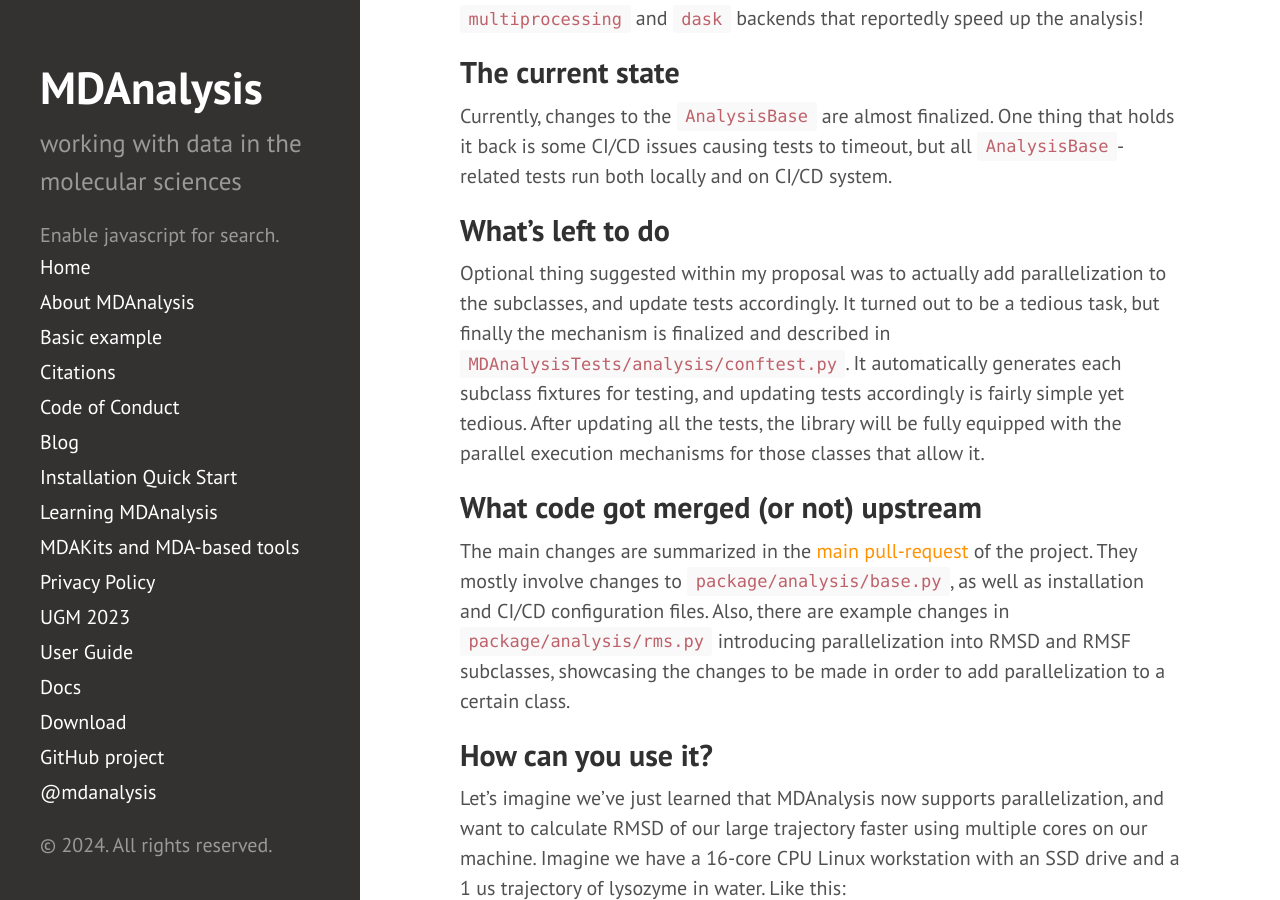
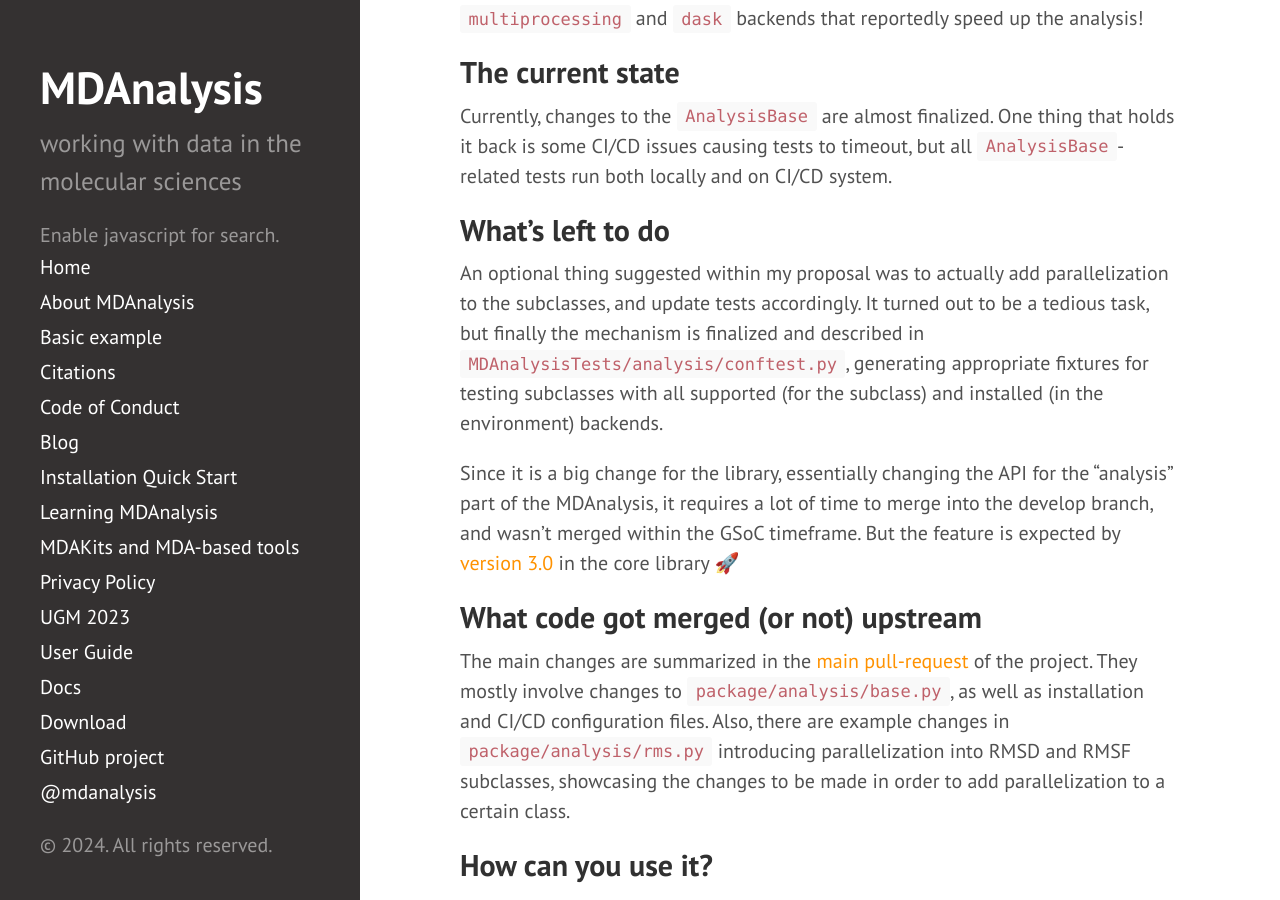
Before and after one commit to MDAnalysis/MDAnalysis.github.io, a Jekyll site: the page built from _posts/2024-01-11-gsoc2023_marinegor.md, in a window 1280 px wide and 900 px high, scrolled down 1472 px. Built offline with Jekyll 4.4.1, drawn with Linux system fonts in a browser that asks for light colours; comment, search, counter and statistics services are not loaded.

Commit message:
Add text about not being able to merge PR within GSoC timeframe

```diff
--- a/_posts/2024-01-11-gsoc2023_marinegor.md
+++ b/_posts/2024-01-11-gsoc2023_marinegor.md
@@ -33,8 +33,9 @@ I've also added `ParallelExecutor` and `ResultsGroup` classes that abstract away
 Currently, changes to the `AnalysisBase` are almost finalized. One thing that holds it back is some CI/CD issues causing tests to timeout, but all `AnalysisBase`-related tests run both locally and on CI/CD system.
 
 ## What's left to do
-Optional thing suggested within my proposal was to actually add parallelization to the subclasses, and update tests accordingly. It turned out to be a tedious task, but finally the mechanism is finalized and described in `MDAnalysisTests/analysis/conftest.py`. It automatically generates each subclass fixtures for testing, and updating tests accordingly is fairly simple yet tedious. After updating all the tests, the library will be fully equipped with the parallel execution mechanisms for those classes that allow it.
+An optional thing suggested within my proposal was to actually add parallelization to the subclasses, and update tests accordingly. It turned out to be a tedious task, but finally the mechanism is finalized and described in `MDAnalysisTests/analysis/conftest.py`, generating appropriate fixtures for testing subclasses with all supported (for the subclass) and installed (in the environment) backends.
 
+Since it is a big change for the library, essentially changing the API for the "analysis" part of the MDAnalysis, it requires a lot of time to merge into the develop branch, and wasn't merged within the GSoC timeframe. But the feature is expected by [version 3.0](https://www.mdanalysis.org/2023/10/25/towards_3.0/) in the core library 🚀
 
 ## What code got merged (or not) upstream
 The main changes are summarized in the [main pull-request](https://github.com/MDAnalysis/mdanalysis/pull/4162) of the project. They mostly involve changes to `package/analysis/base.py`, as well as installation and CI/CD configuration files. Also, there are example changes in `package/analysis/rms.py` introducing parallelization into RMSD and RMSF subclasses, showcasing the changes to be made in order to add parallelization to a certain class.
```
